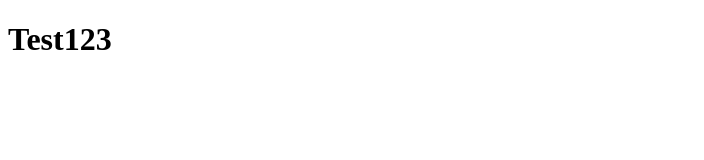
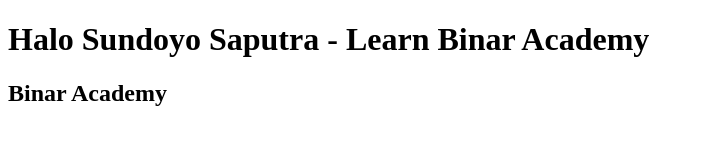
Before and after one commit to putra2950/binar-academy-learn-git, a plain HTML site: page index.html in a window 1280 px wide. Shown: the whole page, without its empty margins (0-704 px from the left). Drawn offline with Linux system fonts and the light colour scheme.

Commit message:
add h2 text

```diff
--- a/index.html
+++ b/index.html
@@ -6,6 +6,7 @@
     <title>Document</title>
 </head>
 <body>
-    <h1>Test123</h1>
+    <h1>Halo Sundoyo Saputra - Learn Binar Academy</h1>
+    <h2>Binar Academy</h2>
 </body>
 </html>
```
